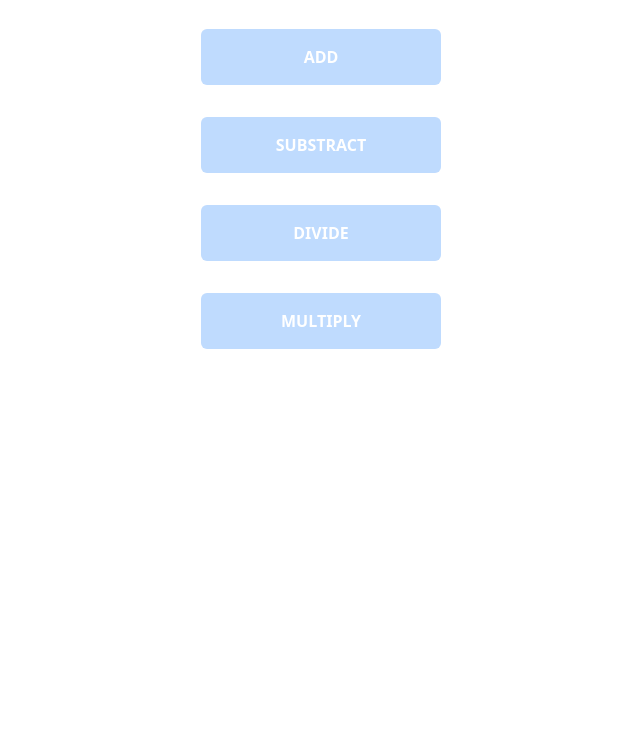
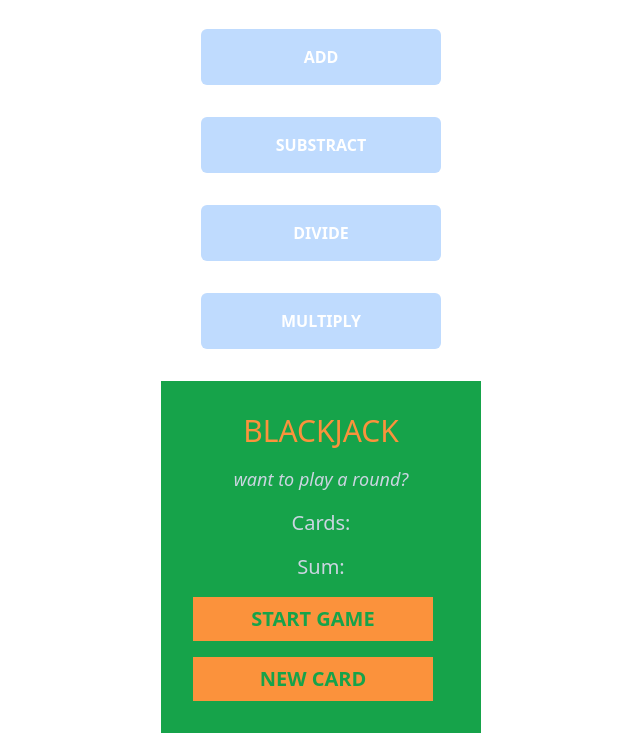
Before and after one commit to Tessyrich/Simple-Javascript-problems, a website: page index.html in a window 1280 px wide. Shown: the part 804-1537 px from the top of the page, without its empty margins (319-959 px from the left). Before the commit the page ends 1185 px from the top, so only its background shows below. Drawn offline with nearby package versions, Linux system fonts and the light colour scheme.

Commit message:
Building a blackjack game

```diff
--- a/index.html
+++ b/index.html
@@ -51,6 +51,7 @@
         <p id="error"></p>
       </div>
     </div>
+    <!-- SIMPLE CALCULATOR -->
     <div class="justify-center w-full items-center flex flex-col gap-8">
       <div class="flex gap-4">
         <span id="num1" class=""></span>
@@ -77,9 +78,33 @@
       >
         MULTIPLY
       </button>
-      <span id="sum-el"> </span>
+      <span id="sum-ell"> </span>
     </div>
+    <!-- BLACKJACK GAME -->
+    <div class="w-full flex justify-center">
+      <div class="bg-green-600 flex flex-col w-80 p-8 gap-4 text-center">
+        <h1 class="text-orange-400 text-3xl">BLACKJACK</h1>
 
+        <i class="text-lg text-slate-300" id="message-el"
+          >want to play a round?</i
+        >
+        <p class="text-xl text-slate-300" id="card-el">Cards:</p>
+        <p class="text-xl text-slate-300" id="sum-el">Sum:</p>
+
+        <button
+          class="bg-orange-400 p-2 text-green-600 font-bold w-60 text-xl items-center"
+          onclick="startGame()"
+        >
+          START GAME
+        </button>
+        <button
+          class="bg-orange-400 p-2 text-green-600 font-bold w-60 text-xl items-center"
+          onclick="newCard()"
+        >
+          NEW CARD
+        </button>
+      </div>
+    </div>
     <script src="index.js"></script>
   </body>
 </html>
--- a/index.js
+++ b/index.js
@@ -22,7 +22,7 @@ let num1 = 8;
 let num2 = 2;
 document.getElementById("num1").textContent = num1;
 document.getElementById("num2").textContent = num2;
-let sum = document.getElementById("sum-el");
+let sum = document.getElementById("sum-ell");
 
 const Add = () => {
   let numSum = num1 + num2;
@@ -40,6 +40,34 @@ const Multiply = () => {
   let numSum = num1 * num2;
   sum.textContent = "Sum:" + numSum;
 };
+// BLACKJACK GAME
 let firstCard = 10;
-let secondCard = 4;
+let secondCard = 21;
 let sumCard = firstCard + secondCard;
+let hasBlackcard = false;
+let isAlive = true;
+let message = " ";
+let messageEl = document.getElementById("message-el");
+let sumEl = document.getElementById("sum-el");
+let cardEl = document.getElementById("card-el");
+
+startGame = () => {
+  cardEl.textContent = "Card:" + firstCard + " " + secondCard;
+  sumEl.textContent = "Sum:" + sumCard;
+  if (sumCard <= 20) {
+    message = "Do you want to draw a new card";
+  } else if (sumCard === 21) {
+    message = "whoo you have a blackcard";
+    hasBlackcard = true;
+  } else {
+    message = "you are out of the game";
+  }
+  messageEl.textContent = message;
+};
+
+newCard = () => {
+  console.log(" drawing a new card from the deck");
+  let Card = 5;
+  sumCard += Card;
+  startGame();
+};
```
Also changed, not shown: dist/output.css.
